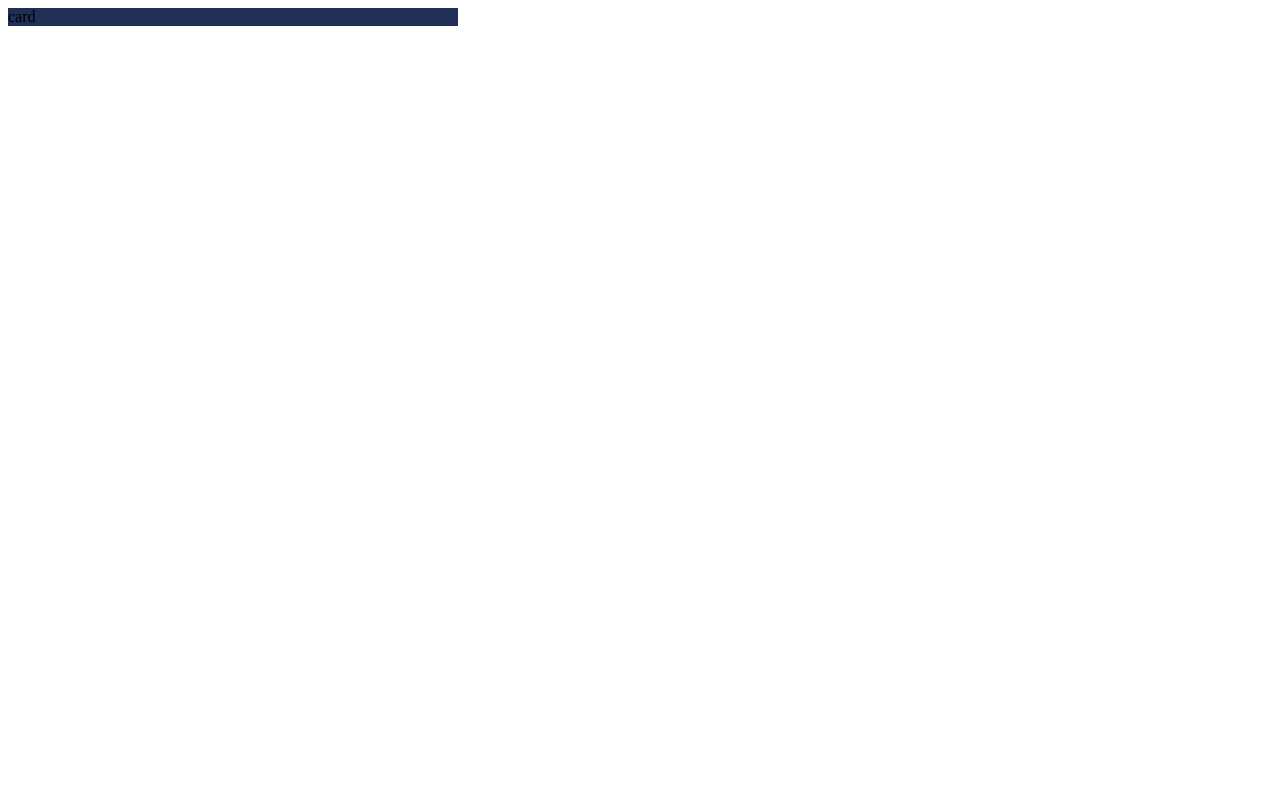
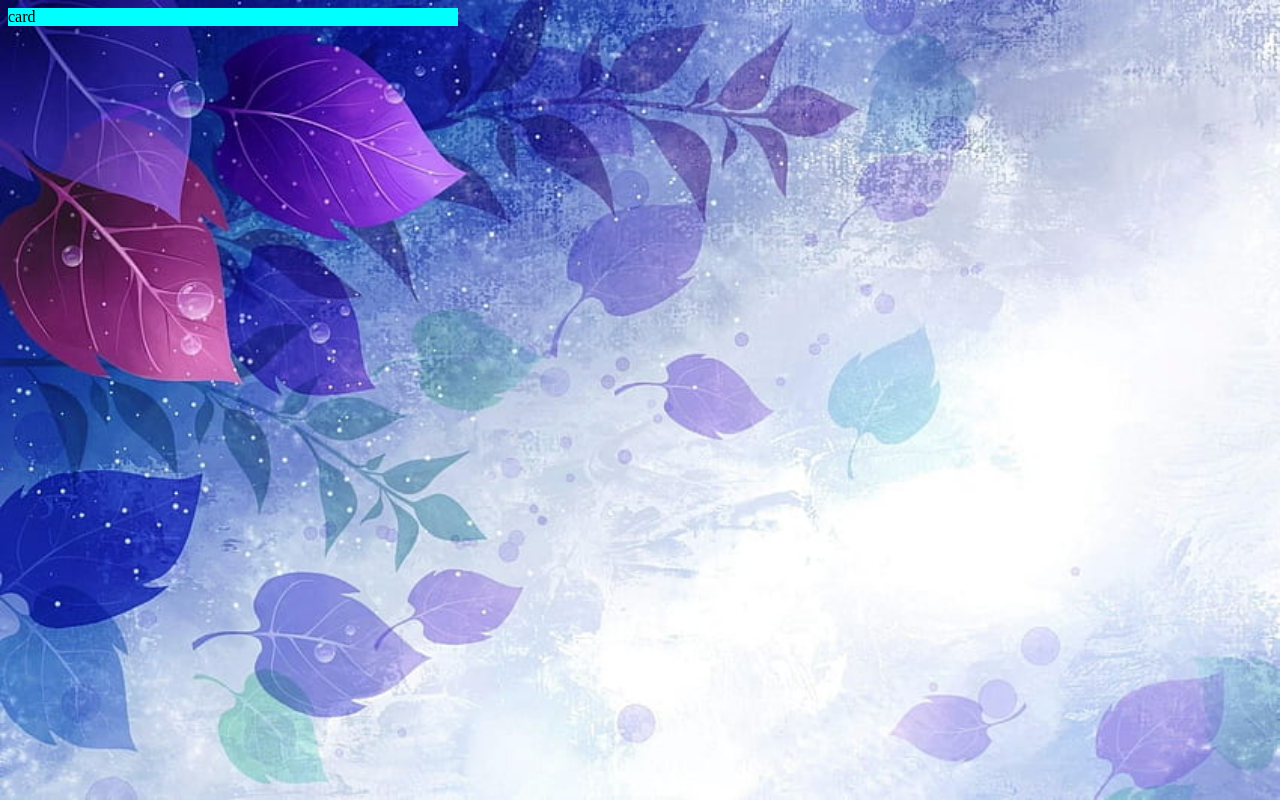
Before and after one commit to ragesh-TPM/order-summary-component, a plain HTML site: page index.html in a window 1280 px wide. Drawn offline with Linux system fonts and the light colour scheme.

Commit message:
adding a background image

```diff
--- a/style.css
+++ b/style.css
@@ -6,9 +6,13 @@
     --dark-blue: hsl(223, 47%, 23%);
 }
 
-
+body {
+    background-image: url(./images/image.png);
+    background-repeat: no-repeat;
+    background-size: cover;
+}
 
 .card {
     width: 450px;
-    background-color: var(--dark-blue);
+    background-color: aqua;
 }
```
Also changed, not shown: images/image.png (added).
